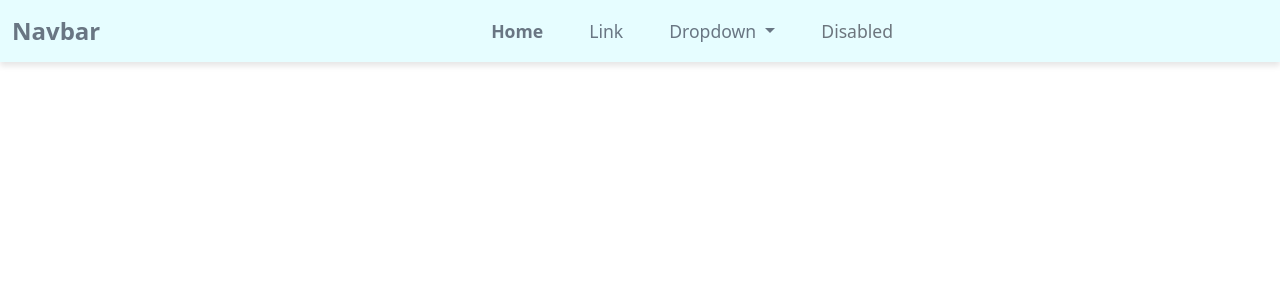
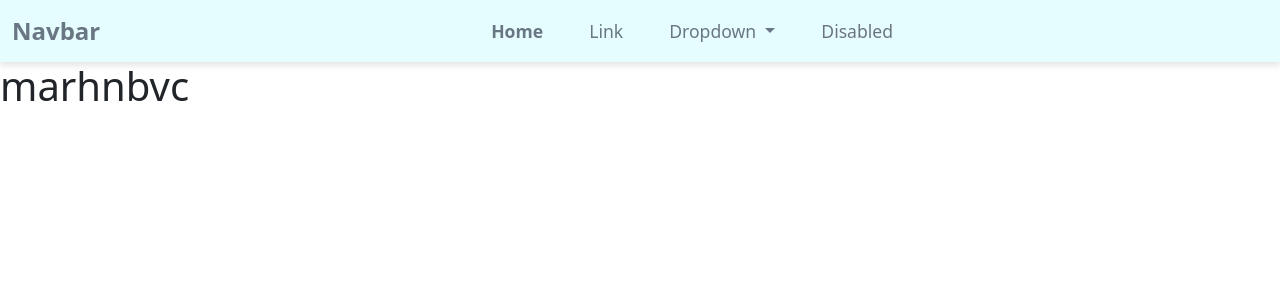
Before and after one commit to dubekgotatso/portfolio, an Angular app: page / in a window 1280 px wide. Shown: the top 300 px of the page. Built offline with nearby package versions, Linux system fonts and the light colour scheme.

Commit message:
scroll works

```diff
--- a/src/app/app.component.html
+++ b/src/app/app.component.html
@@ -1,3 +1,3 @@
 <router-outlet> </router-outlet>
-
 <app-nav></app-nav>
+<app-scroll-feature></app-scroll-feature>
--- a/src/app/app.component.ts
+++ b/src/app/app.component.ts
@@ -1,11 +1,12 @@
 import { Component } from '@angular/core';
 import { RouterOutlet } from '@angular/router';
 import { NavComponent } from './nav/nav.component';
+import { ScrollFeatureComponent } from './scroll-feature/scroll-feature.component';
 
 @Component({
   selector: 'app-root',
   standalone: true,
-  imports: [RouterOutlet, NavComponent],
+  imports: [RouterOutlet, NavComponent,ScrollFeatureComponent],
   templateUrl: './app.component.html',
   styleUrl: './app.component.css'
 })
--- a/src/app/scroll-feature/scroll-feature.component.html
+++ b/src/app/scroll-feature/scroll-feature.component.html
@@ -1 +1 @@
-<p>scroll-feature works!</p>
+<h1>marhnbvc</h1>
```
